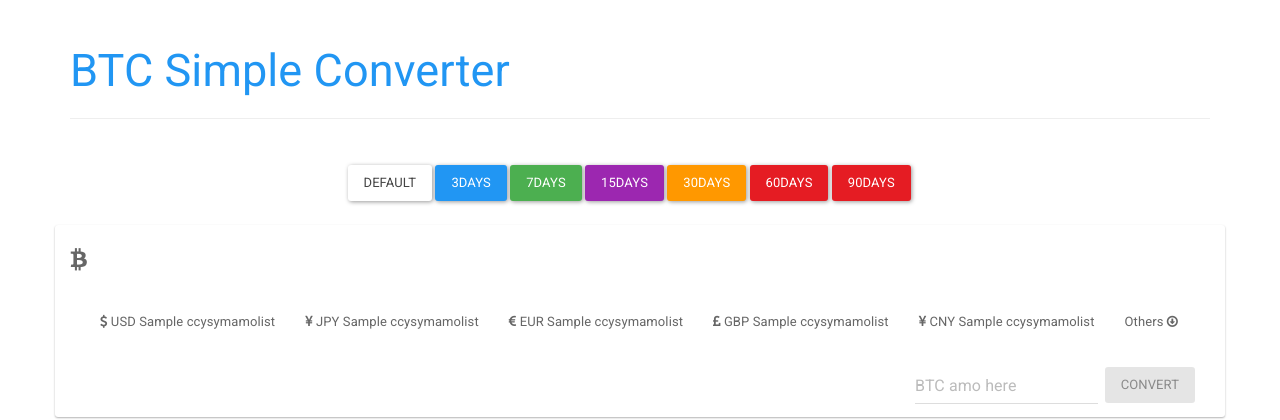
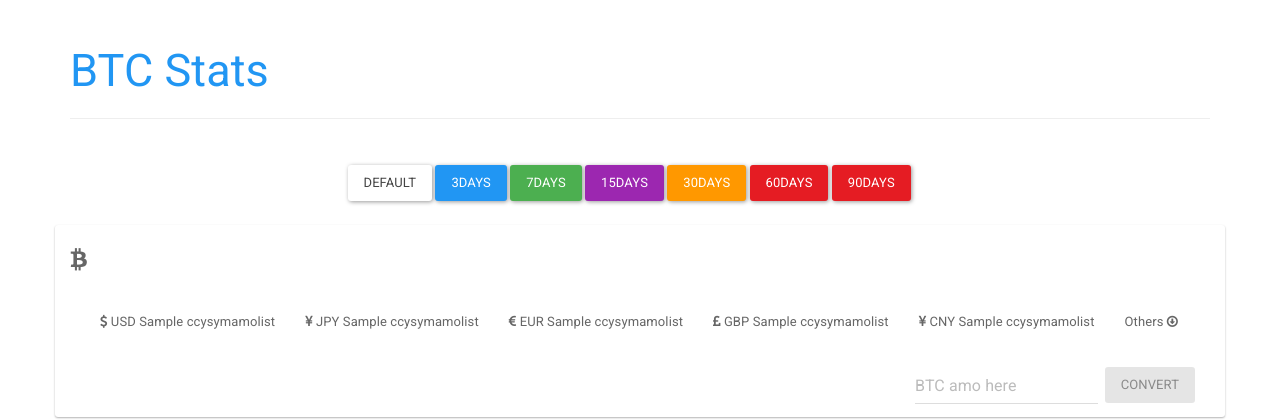
Before and after one commit to cloudzombie/btcconverter, a Flask app: template templates/index.html in a window 1280 px wide. Shown: the top 420 px of the page. Run offline with Flask 2, Linux system fonts and the light colour scheme; the template is opened without the code that fills it: most values are stand-ins (such as "Sample title", 1, 10 or a date in 2020); some libraries are stand-ins or nearby versions.

Commit message:
strings update

```diff
--- a/templates/index.html
+++ b/templates/index.html
@@ -6,7 +6,7 @@
 	<div class="row">
 		<div class="col-lg-12">
 			<div class="page-header">
-				<h2><a href="{{ url_for('index') }}">BTC Simple Converter</a></h2>
+				<h2><a href="{{ url_for('index') }}">BTC Stats</a></h2>
 			</div>
 		</div>
 	</div>
--- a/templates/layout.html
+++ b/templates/layout.html
@@ -5,7 +5,7 @@
 {% if title %}
 <title>{{ title }}</title>
 {% else %}
-<title>BTC Simple Converter</title>
+<title>BTC Stats</title>
 {% endif %}
 <!-- Bootstrap -->
 <link href="./static/css/bootstrap-paper.css" rel="stylesheet">
```
Also changed, not shown: readme.md.
